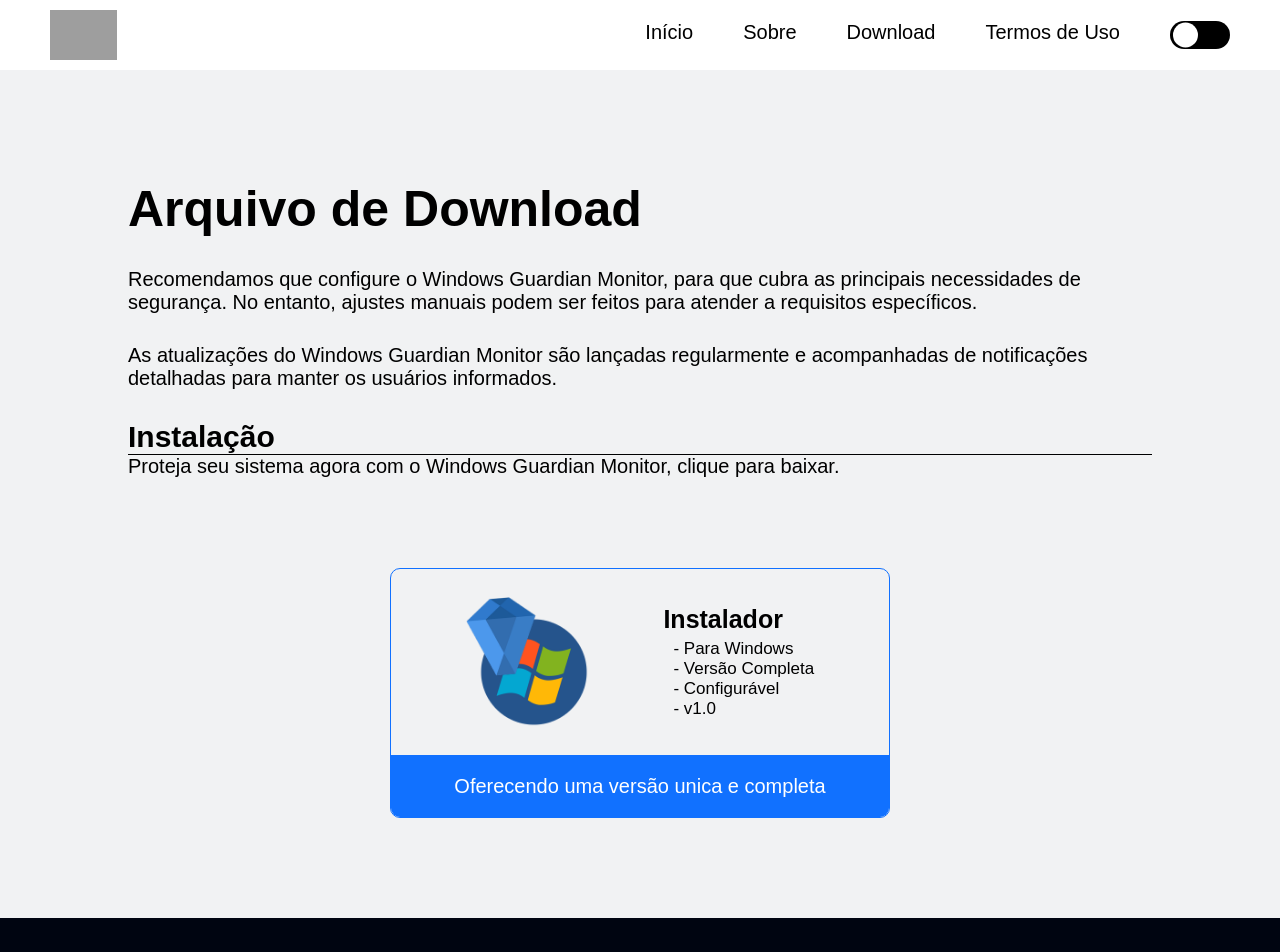
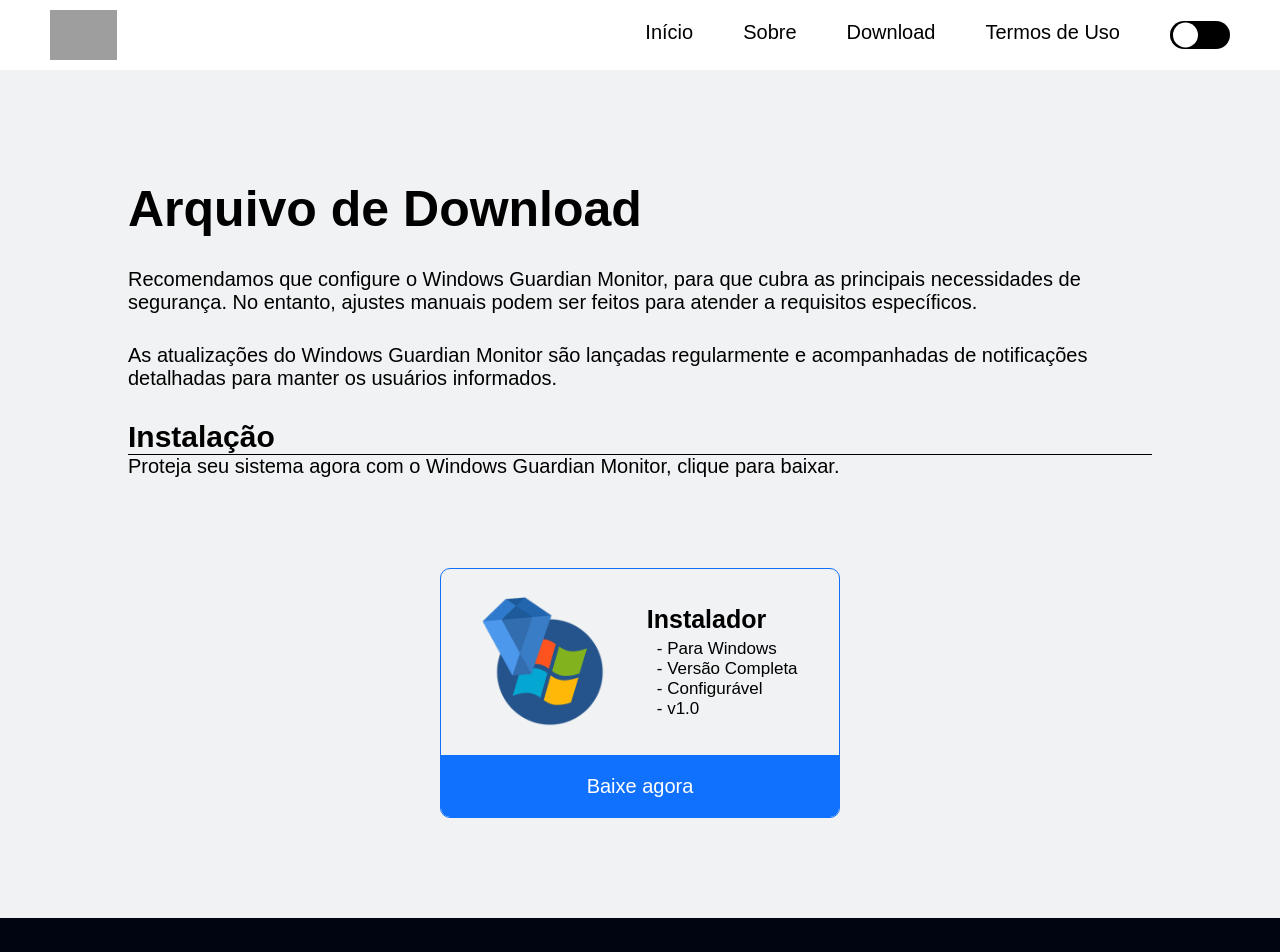
Before and after one commit to Windows-Guardian-Monitor/WGM-P, a React (Vite) app: page /Download in a window 1280 px wide. Shown: the top 952 px of the page. Built offline with nearby package versions, Linux system fonts and the light colour scheme; grey boxes are pictures that could not be loaded; a web font is replaced by a local one.

Commit message:
Fixing 'Baixe agora'

```diff
--- a/src/components/Download/index.jsx
+++ b/src/components/Download/index.jsx
@@ -33,7 +33,7 @@
 							<li>- v1.0</li>
 						</ul>
 					</div>
-					<span>Oferecendo uma versão unica e completa</span>
+					<span>Baixe agora</span>
 				</a>
 			</DownloadP>
 		</Container>
--- a/src/components/Download/style.js
+++ b/src/components/Download/style.js
@@ -41,7 +41,7 @@
     a {
         border: 1px ${props => props.theme.colors.blue} solid;
         border-radius: 10px;
-        width: 500px;
+        width: 400px;
         height: 250px;
 
         display: flex;
```
